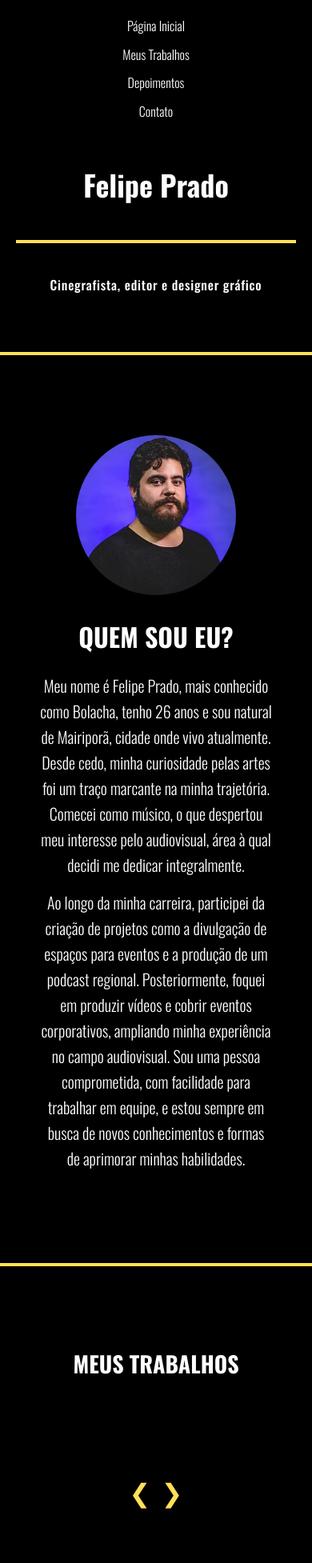
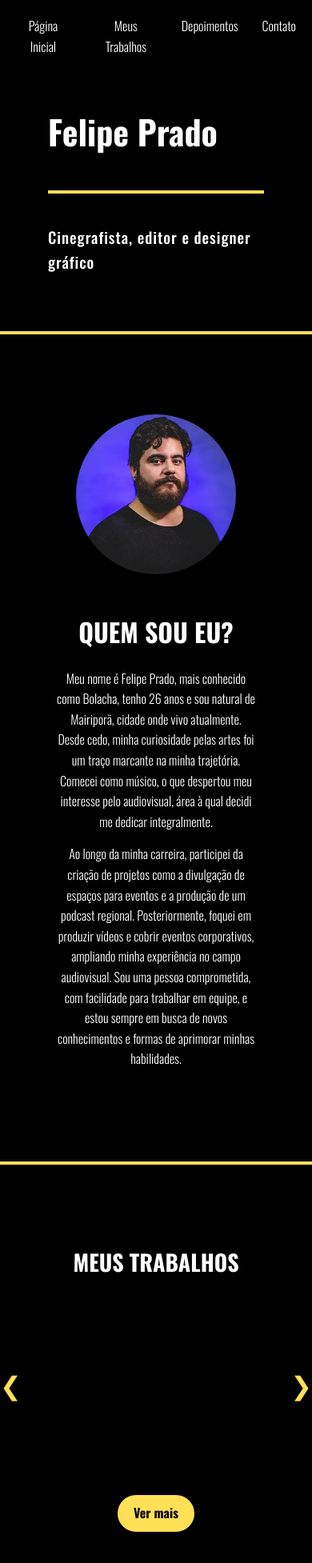
Before and after one commit to Matheus-Prado-JS/portf-lio-Felipe, a plain HTML site: page index.html in a window 390 px wide. Shown: the top 1954 px of the page at 80% size. Drawn offline with nearby package versions, Linux system fonts and the light colour scheme.

Commit message:
Update style.css

```diff
--- a/style.css
+++ b/style.css
@@ -609,52 +609,41 @@ img.foto-hover:hover {
   animation: subir 1.4s ease forwards;
 }
 @media (max-width: 768px) {
-  .navbar ul {
+  .quem-sou-eu .container {
     flex-direction: column;
-    gap: 10px;
-  }
-
-  .intro {
-    padding: 30px 20px;
-    text-align: center;
-  }
-
-  .intro h1 {
-    font-size: 36px;
-  }
-
-  .efeito-titulo {
-    font-size: 1rem;
+    align-items: center;
+    justify-content: center;
+    padding: 0 20px;
   }
 
   .foto img {
     margin-left: 0;
+    margin-bottom: 20px;
     width: 200px;
     height: 200px;
   }
 
   .descricao {
+    text-align: center;
+    max-width: 100%;
     padding: 0 10px;
-    text-align: center;
   }
 
+  .descricao p {
+    font-size: 16px;
+  }
+}
+@media (max-width: 768px) {
   .carrossel {
     flex-direction: column;
-    align-items: center;
-  }
-
-  .seta.esquerda,
-  .seta.direita {
-    position: relative;
-    left: 0;
-    right: 0;
-    margin: 10px;
+    max-width: 100%;
+    padding: 0 10px;
   }
 
   .video-container {
     width: 100%;
     max-width: 100%;
-    overflow: hidden;
+    aspect-ratio: 16 / 9;
   }
 
   .video-slide.preview-esquerda,
@@ -662,24 +651,9 @@ img.foto-hover:hover {
     display: none !important;
   }
 
-  .depoimento {
-    flex-direction: column;
-    align-items: center;
-    text-align: center;
-  }
-
-  .depoimento.invertido {
-    flex-direction: column;
-  }
-
-  .depoimento .texto {
-    align-items: center;
-    text-align: center;
-  }
-
-  .depoimento.invertido .texto,
-  .depoimento .texto .nome {
-    text-align: center;
-    align-self: center;
+  .seta {
+    position: static;
+    margin: 10px;
+    font-size: 1.5rem;
   }
 }
```
